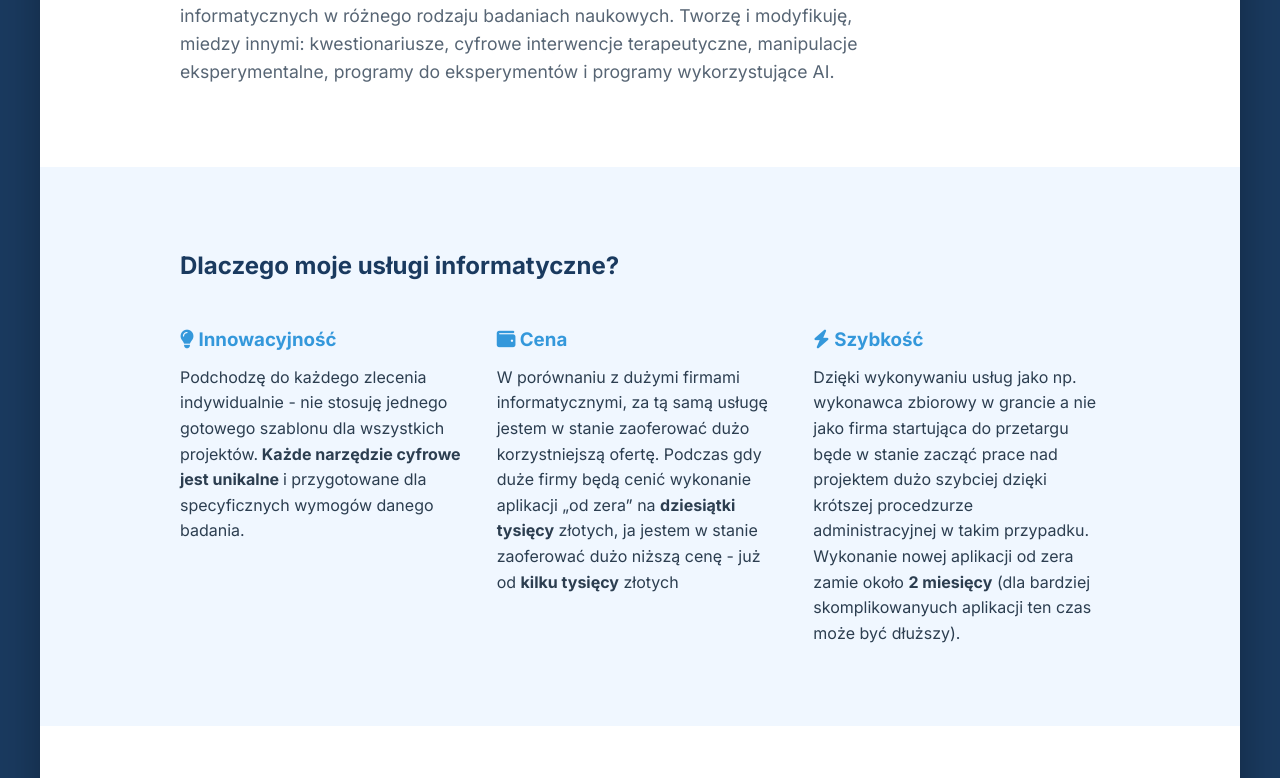
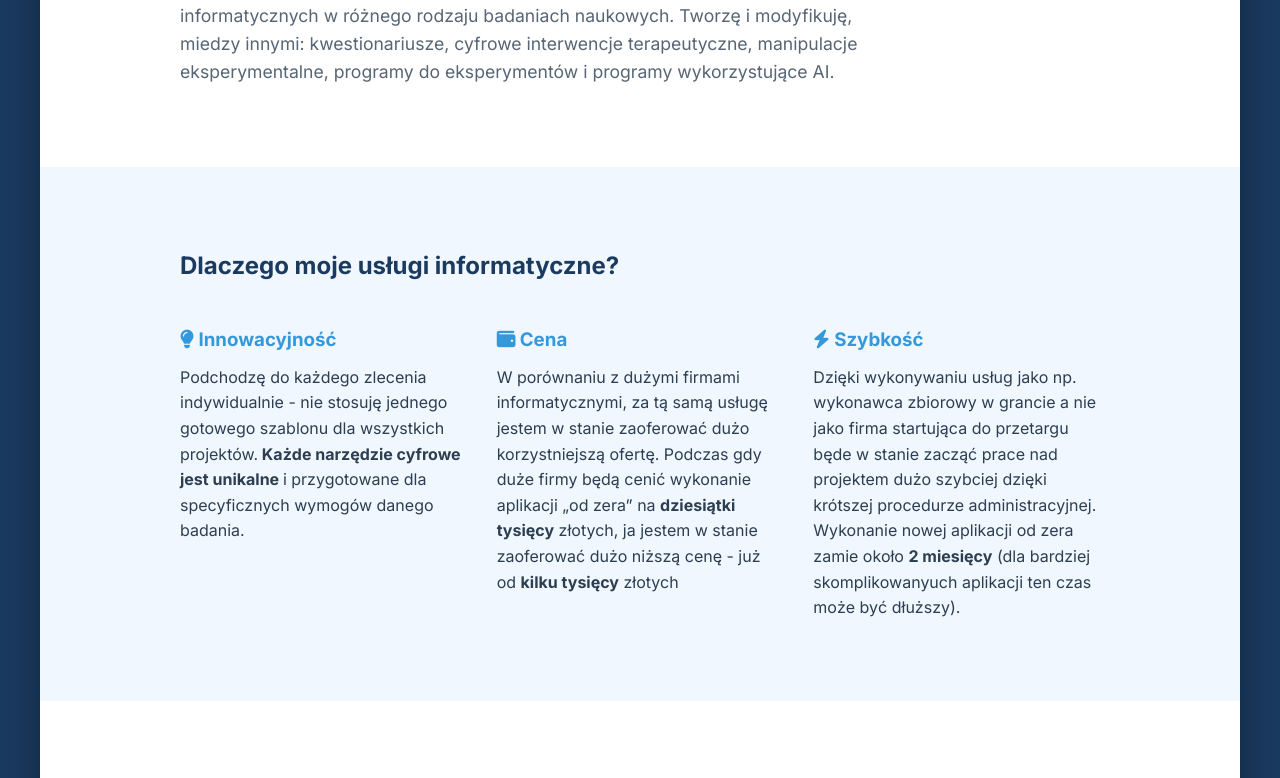
Before and after one commit to JustAppsJK/JustAppsJK.github.io, a plain HTML site: page index.html in a window 1280 px wide. Shown: the part 317-1095 px from the top of the page. Drawn offline with Linux system fonts and the light colour scheme.

Commit message:
Update index.html

```diff
--- a/index.html
+++ b/index.html
@@ -54,7 +54,7 @@ Jestem informatykiem, specjalzującym się w wykorzystywaniu zasobów informatyc
                     </div>
                     <div class="service-item">
                         <h3><i class="fa-solid fa-bolt icon-main"></i> Szybkość</h3></h3>
-                        <p>Dzięki wykonywaniu usług jako np. wykonawca zbiorowy w grancie a nie jako firma startująca do przetargu będe w stanie zacząć prace nad projektem dużo szybciej dzięki krótszej procedzurze administracyjnej w takim przypadku.</p>
+                        <p>Dzięki wykonywaniu usług jako np. wykonawca zbiorowy w grancie a nie jako firma startująca do przetargu będe w stanie zacząć prace nad projektem dużo szybciej dzięki krótszej procedurze administracyjnej.</p>
                         <p>Wykonanie nowej aplikacji od zera zamie około <strong>2 miesięcy</strong> (dla bardziej skomplikowanyuch aplikacji ten czas może być dłuższy).</p>
                     </div>
                 </div>
```
